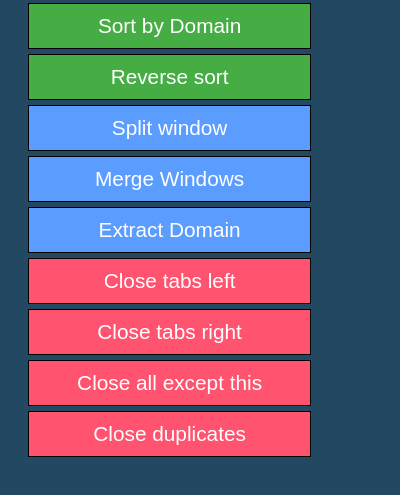
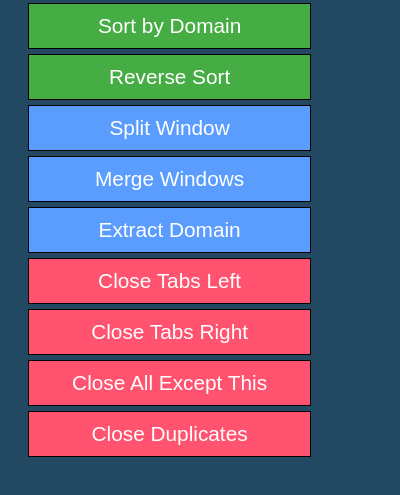
Before and after one commit to laukondrup/tab-manipulator, a browser extension: page src/popup.html in a window 400 px wide. Shown: the part 175-670 px from the top of the page. Drawn offline with Linux system fonts and the light colour scheme.

Commit message:
Fix inconsistent title-casing

```diff
--- a/src/popup.html
+++ b/src/popup.html
@@ -15,11 +15,11 @@
   </button>
 
   <button class="action sort" id="reverseSort">
-    Reverse sort
+    Reverse Sort
   </button>
 
   <button class="action window" id="splitWindow">
-    Split window
+    Split Window
   </button>
 
   <button class="action window" id="mergeWindows">
@@ -31,19 +31,19 @@
   </button>
 
   <button class="action close" id="closeTabsLeft">
-    Close tabs left
+    Close Tabs Left
   </button>
 
   <button class="action close" id="closeTabsRight">
-    Close tabs right
+    Close Tabs Right
   </button>
 
   <button class="action close" id="closeAllExceptCurrentTab">
-    Close all except this
+    Close All Except This
   </button>
 
   <button class="action close" id="closeDuplicates">
-    Close duplicates
+    Close Duplicates
   </button>
 
 </div>
```
Also changed, not shown: popup.png.
